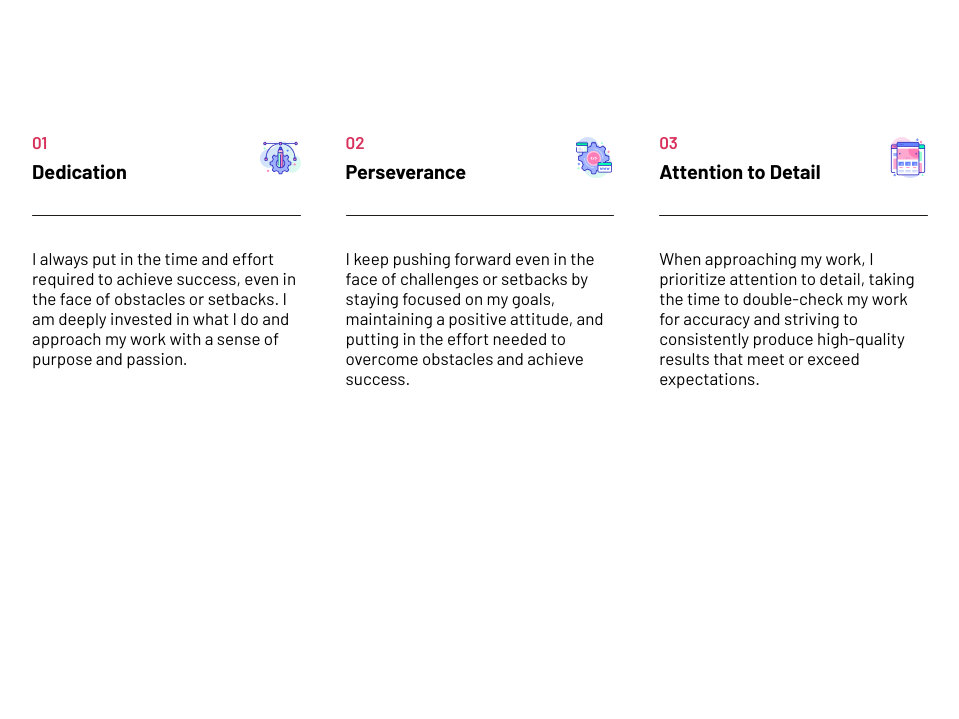
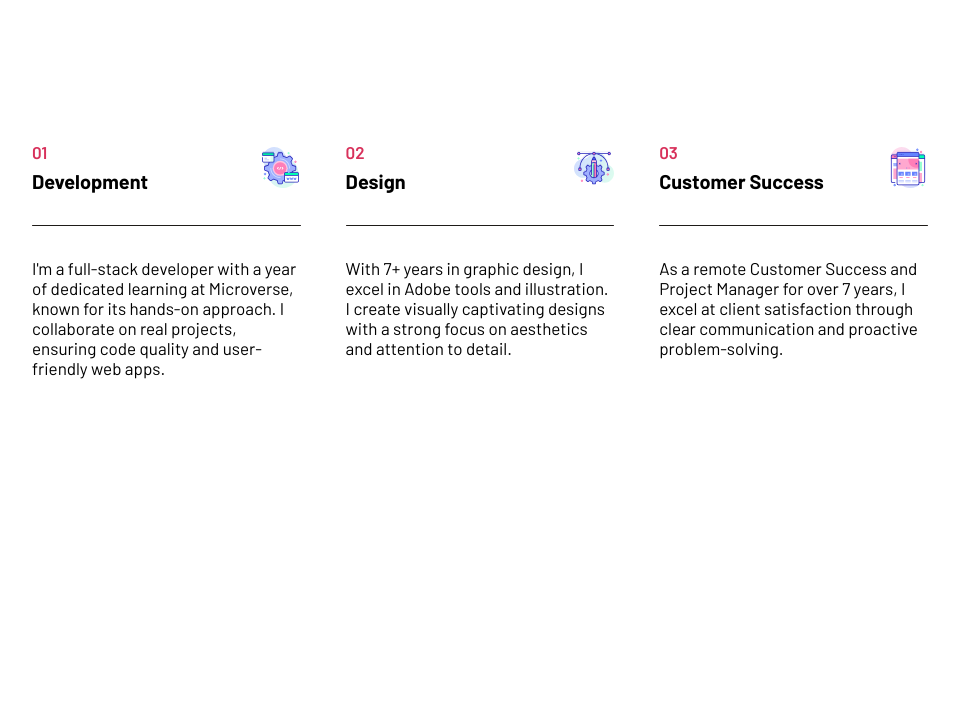
Before and after one commit to zamcham/portfolio, a website built with webpack: page src/index.html in a window 1280 px wide. Shown: the part 820-1539 px from the top of the page, without its empty margins (160-1119 px from the left). Built offline with nearby package versions, Linux system fonts and the light colour scheme; files whose address does not match are found by name.

Commit message:
Refactor home icons

```diff
--- a/src/index.html
+++ b/src/index.html
@@ -67,40 +67,40 @@
                 <div class="title-v">
                     <div class="n-v">
                         <span class="n">01</span>
-                        <h3 class="v">Dedication</h3>
+                        <h3 class="v">Development</h3>
+                    </div>
+                    <div class="icon-v">
+                        <img src="./assets/icons/development.svg">
+                    </div>
+                </div>
+                <span class="separator"></span>
+                <p> I'm a full-stack developer with a year of dedicated learning at Microverse, known for its hands-on approach. I collaborate on real projects, ensuring code quality and user-friendly web apps.</p>
+            </div>
+            <div class="container value-box hidden">
+                <div class="title-v">
+                    <div class="n-v">
+                        <span class="n">02</span>
+                        <h3 class="v">Design</h3>
                     </div>
                     <div class="icon-v">
                         <img src="./assets/icons/design.svg">
                     </div>
                 </div>
                 <span class="separator"></span>
-                <p> I always put in the time and effort required to achieve success, even in the face of obstacles or setbacks. I  am deeply invested in what I do and approach my work with a sense of purpose and passion.</p>
-            </div>
-            <div class="container value-box hidden">
-                <div class="title-v">
-                    <div class="n-v">
-                        <span class="n">02</span>
-                        <h3 class="v">Perseverance</h3>
-                    </div>
-                    <div class="icon-v">
-                        <img src="./assets/icons/development.svg">
-                    </div>
-                </div>
-                <span class="separator"></span>
-                <p> I keep pushing forward even in the face of challenges or setbacks by staying focused on my goals, maintaining a positive attitude, and putting in the effort needed to overcome obstacles and achieve success.</p>
+                <p> With 7+ years in graphic design, I excel in Adobe tools and illustration. I create visually captivating designs with a strong focus on aesthetics and attention to detail.</p>
             </div>
             <div class="container value-box hidden">
                 <div class="title-v">
                     <div class="n-v">
                         <span class="n">03</span>
-                        <h3 class="v">Attention to Detail</h3>
+                        <h3 class="v">Customer Success</h3>
                     </div>
                     <div class="icon-v">
                         <img src="./assets/icons/landing.svg">
                     </div>
                 </div>
                 <span class="separator"></span>
-                <p> When approaching my work, I prioritize attention to detail, taking the time to double-check my work for accuracy and striving to consistently produce high-quality results that meet or exceed expectations.</p>
+                <p> As a remote Customer Success and Project Manager for over 7 years, I excel at client satisfaction through clear communication and proactive problem-solving.</p>
             </div>
         </div>
     </section>
```
